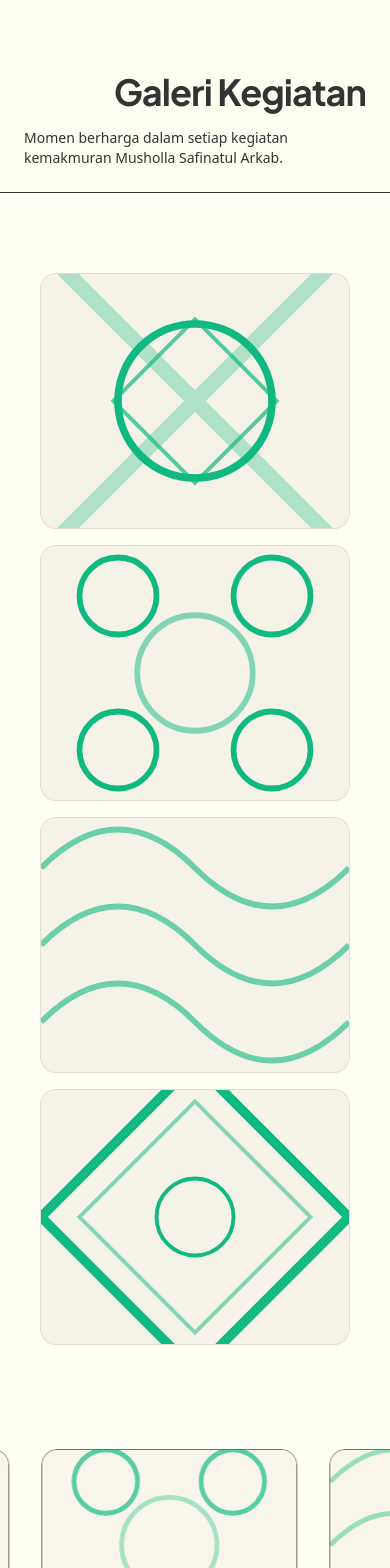
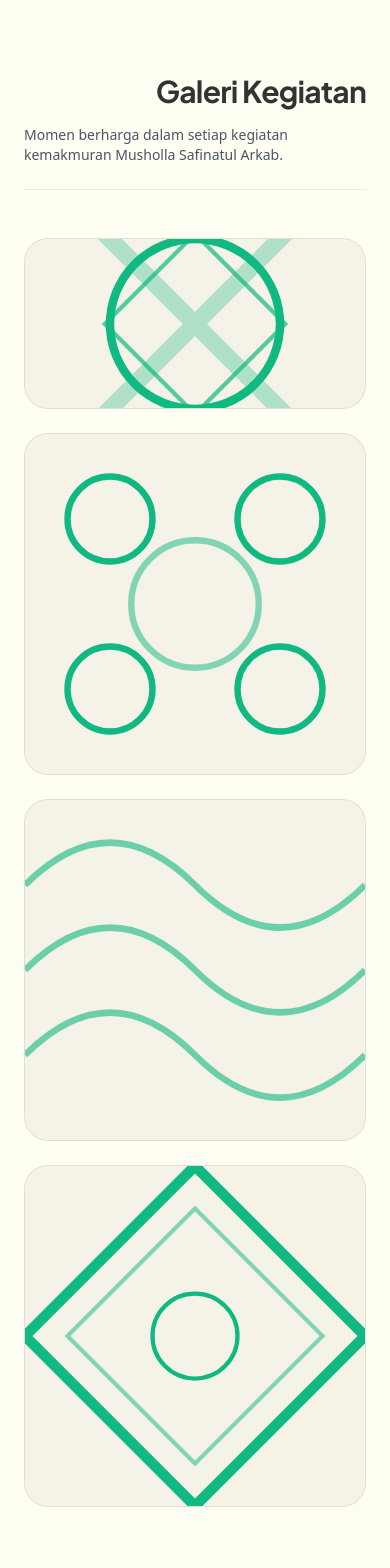
Before and after one commit to kaz-hero123/Musholla-Safinatul-Arkab, a Next.js app: page /galeri in a window 390 px wide. Shown: the part 120-1688 px from the top of the page. Built offline with nearby package versions, Linux system fonts and the light colour scheme.

Commit message:
refactor(gallery): replace marquee with native CSS grid layout

```diff
--- a/src/components/sections/Gallery.tsx
+++ b/src/components/sections/Gallery.tsx
@@ -1,65 +1,43 @@
-"use client";
 import React from "react";
-import Marquee from "@/components/ui/marquee";
-import { LayoutGrid } from "@/components/ui/layout-grid";
 import { SITE_DATA } from "@/lib/constants";
 
 export default function Gallery() {
   const { gallery } = SITE_DATA;
 
-  const cards = gallery.map(item => ({
-    id: item.id,
-    className: item.className,
-    thumbnail: item.url,
-    content: (
+  return (
+    <section className="py-24 px-6 bg-bg-primary border-t border-border">
+      <div className="max-w-7xl mx-auto">
+        <div className="mb-12 flex flex-col md:flex-row justify-between items-end border-b border-border pb-6 gap-4">
           <div>
-        <h3 className="font-display font-bold text-2xl text-text-primary mb-2">{item.title}</h3>
-        <p className="text-text-secondary text-base">{item.description}</p>
-        <div className="mt-6">
-          <span className="inline-flex items-center px-3 py-1 rounded-full bg-emerald-500/10 text-emerald-primary text-xs font-medium border border-emerald-500/20">
-            Dokumentasi Kegiatan
-          </span>
+            <h2 className="text-3xl md:text-4xl font-display font-bold text-text-primary tracking-tight">Galeri Kegiatan</h2>
           </div>
-      </div>
-    )
-  }));
-
-  const marqueeImages = gallery.map(g => g.url);
-
-  return (
-    <section id="gallery" className="py-24 overflow-hidden bg-warm-bg">
-      <div className="px-6 max-w-7xl mx-auto mb-16 flex flex-col md:flex-row justify-between items-end border-b border-warm-text/10 pb-6 gap-4">
-        <div>
-          <h2 className="text-4xl font-display font-bold text-warm-text tracking-tight">Galeri Kegiatan</h2>
-        </div>
-        <p className="text-warm-text/80 max-w-md text-sm md:text-right">
+          <p className="text-text-secondary max-w-md text-sm md:text-right">
             Momen berharga dalam setiap kegiatan kemakmuran Musholla Safinatul Arkab.
           </p>
         </div>
 
-      {/* Primary Bento Grid */}
-      <div className="mb-20 px-6">
-        <LayoutGrid cards={cards} />
+        {/* CSS Grid based gallery */}
+        <div className="grid grid-cols-1 md:grid-cols-2 lg:grid-cols-3 gap-6">
+          {gallery.map((item, index) => (
+            <div
+              key={item.id}
+              className={`group relative overflow-hidden rounded-3xl border border-border bg-bg-secondary ${
+                index === 0 ? "md:col-span-2 lg:col-span-2 aspect-[2/1]" : "aspect-square md:aspect-auto md:h-80"
+              }`}
+            >
+              <img
+                src={item.url}
+                alt={item.title}
+                className="w-full h-full object-cover transition-transform duration-700 group-hover:scale-105"
+              />
+              {/* Content overlay */}
+              <div className="absolute inset-0 bg-gradient-to-t from-bg-primary/90 via-bg-primary/40 to-transparent opacity-0 group-hover:opacity-100 transition-opacity duration-300 flex flex-col justify-end p-8">
+                <h3 className="font-display font-bold text-xl text-text-primary mb-2">{item.title}</h3>
+                <p className="text-text-secondary text-sm">{item.description}</p>
               </div>
-
-      {/* Secondary Marquee Strip */}
-      <div className="relative flex flex-col items-center justify-center overflow-hidden">
-        <Marquee pauseOnHover className="[--duration:30s]">
-          {marqueeImages.map((src, i) => (
-            <div key={`m1-${i}`} className="relative h-48 w-64 md:h-64 md:w-80 overflow-hidden rounded-2xl mx-2 border border-warm-text/10 opacity-70 hover:opacity-100 transition-opacity">
-              <img src={src} alt={`Gallery ${i}`} className="w-full h-full object-cover" />
             </div>
           ))}
-          {/* Duplicate to ensure smooth scrolling since we only have 4 items */}
-          {marqueeImages.map((src, i) => (
-            <div key={`m1-dup-${i}`} className="relative h-48 w-64 md:h-64 md:w-80 overflow-hidden rounded-2xl mx-2 border border-warm-text/10 opacity-70 hover:opacity-100 transition-opacity">
-              <img src={src} alt={`Gallery ${i}`} className="w-full h-full object-cover" />
         </div>
-          ))}
-        </Marquee>
-
-        <div className="pointer-events-none absolute inset-y-0 left-0 w-1/6 bg-gradient-to-r from-warm-bg via-warm-bg/80 to-transparent"></div>
-        <div className="pointer-events-none absolute inset-y-0 right-0 w-1/6 bg-gradient-to-l from-warm-bg via-warm-bg/80 to-transparent"></div>
       </div>
     </section>
   );
```
Lines whose indentation alone changed are shown as unchanged.
